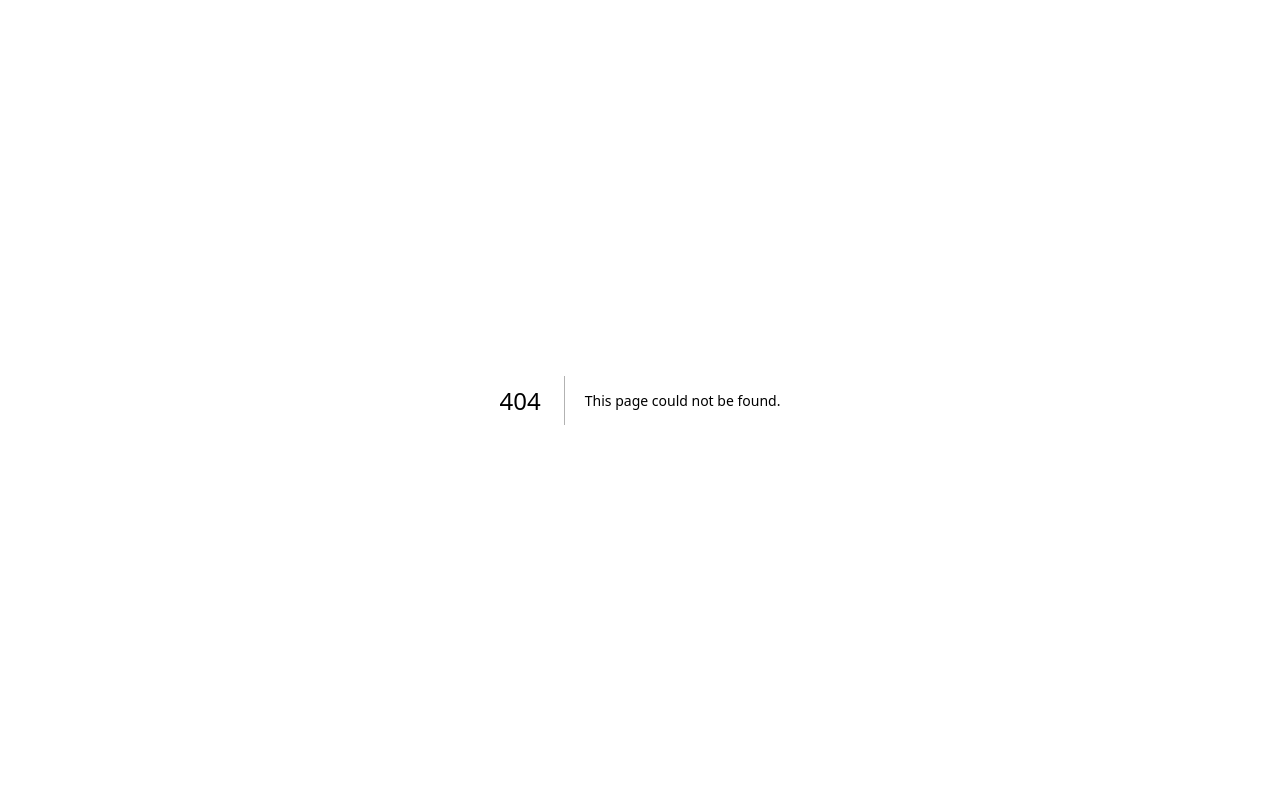
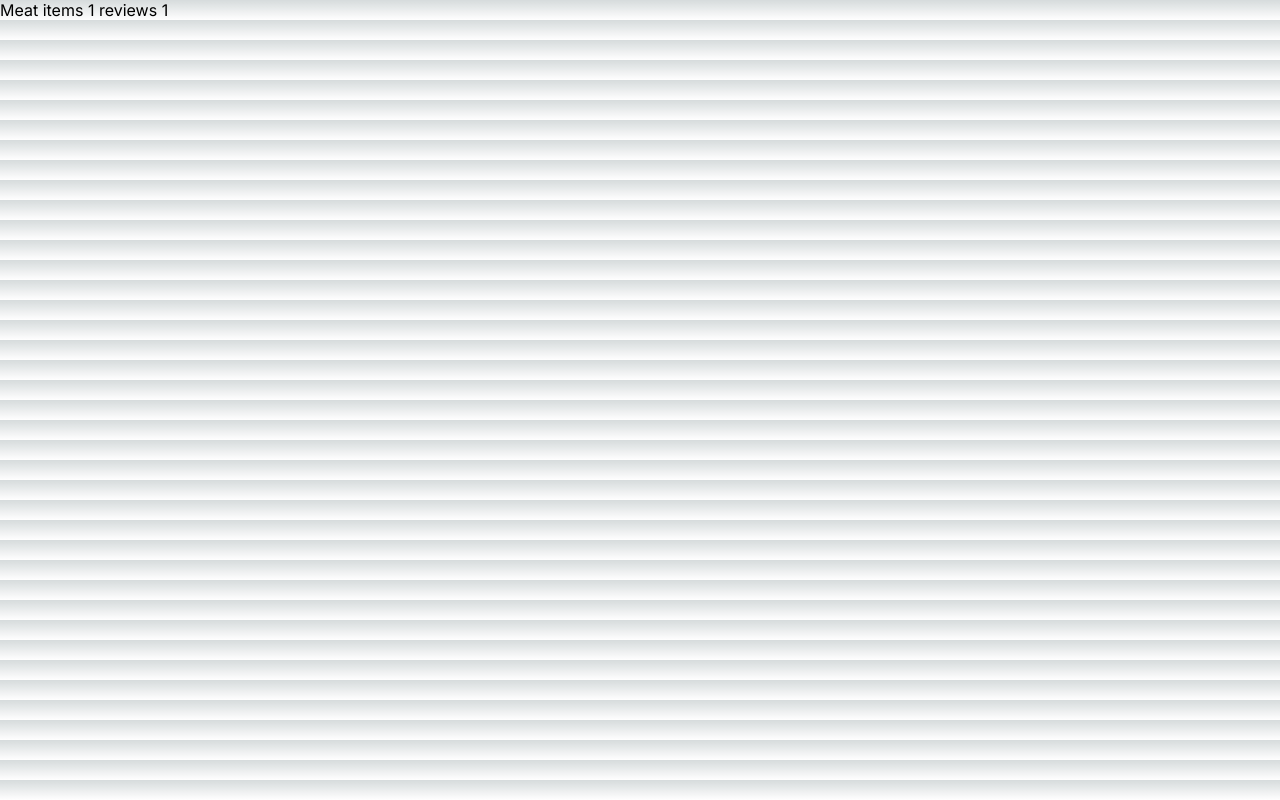
Before and after one commit to chami-gunawardane/NextJs, a Next.js app in the folder my-first-next-app/: page /products/meat/1/review/1 in a window 1280 px wide. Before the commit this address had no page. Built offline with nearby package versions, Linux system fonts and the light colour scheme.

Commit message:
Nested Dynamic routes

```diff
--- /dev/null
+++ b/my-first-next-app/src/app/products/meat/[id]/review/[id1]/page.jsx
@@ -0,0 +1,9 @@
+import React from 'react'
+
+function page({params}) {
+  return (
+    <div>Meat items {params.id} reviews {params.id1}</div>
+  )
+}
+
+export default page
```
